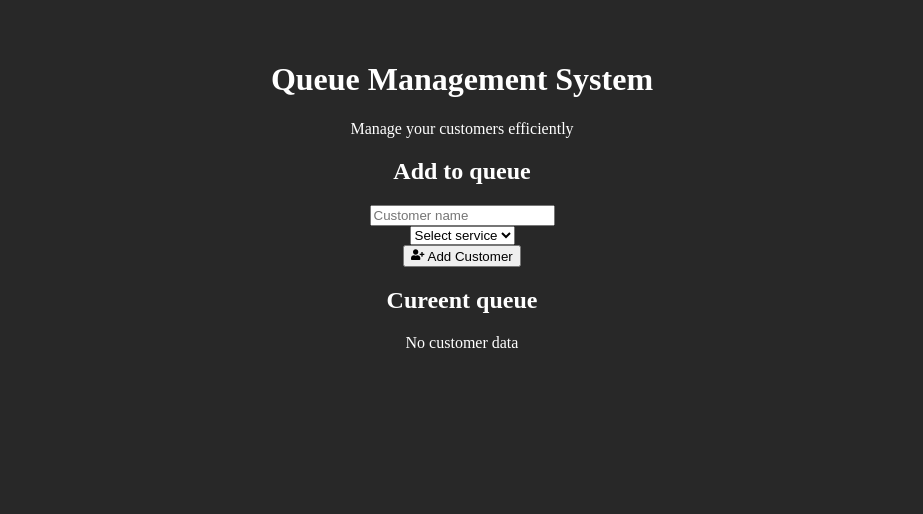
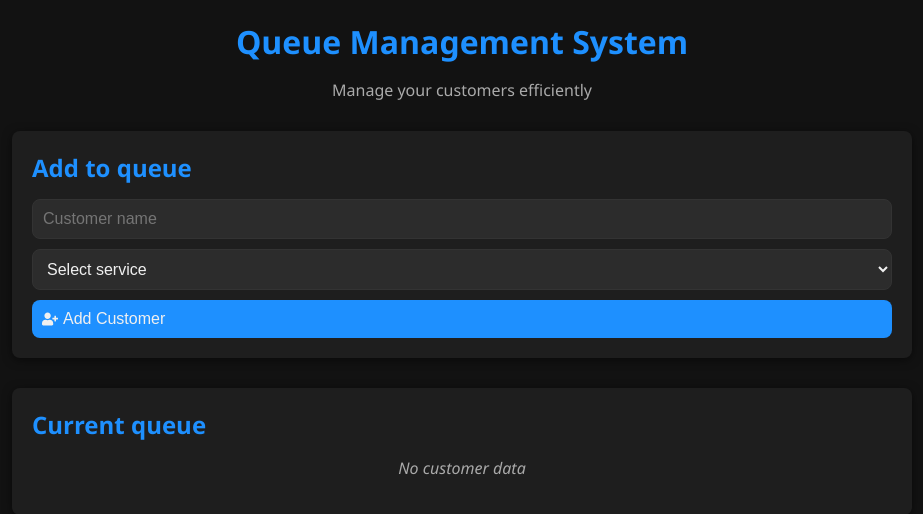
Before and after one commit to purvesh-liv/queue_mangement_system, a React (Vite) app: page / in a window 1280 px wide. Shown: the top 514 px of the page, without its empty margins (178-1101 px from the left). Built offline with nearby package versions, Linux system fonts and the light colour scheme.

Commit message:
added css

```diff
--- a/src/App.css
+++ b/src/App.css
@@ -1,46 +1,206 @@
+/* App.css - Dark Theme */
 
-#root {
-  max-width: 1280px;
-  margin: 0 auto;
-  padding: 2rem;
-  text-align: center;
-}
-body{
-  background-color: rgb(40, 40, 40);
-  color: white;
-}
-.logo {
-  height: 6em;
-  padding: 1.5em;
-  will-change: filter;
-  transition: filter 300ms;
-}
-.logo:hover {
-  filter: drop-shadow(0 0 2em #646cffaa);
-}
-.logo.react:hover {
-  filter: drop-shadow(0 0 2em #61dafbaa);
+/* Root variables */
+:root {
+  --primary: #1e90ff;
+  --success: #28a745;
+  --warning: #ffc107;
+  --info: #17a2b8;
+  --danger: #dc3545;
+  --text: #f0f0f0;
+  --subtext: #aaa;
+  --bg: #121212;
+  --card-bg: #1e1e1e;
+  --border-radius: 8px;
+  --transition: 0.3s ease;
+  --shadow: 0 2px 10px rgba(0,0,0,0.5);
 }
 
-@keyframes logo-spin {
-  from {
-    transform: rotate(0deg);
-  }
-  to {
-    transform: rotate(360deg);
-  }
+body {
+  margin: 0;
+  font-family: "Segoe UI", Tahoma, Geneva, Verdana, sans-serif;
+  background: var(--bg);
+  color: var(--text);
 }
 
-@media (prefers-reduced-motion: no-preference) {
-  a:nth-of-type(2) .logo {
-    animation: logo-spin infinite 20s linear;
-  }
+/* App Container */
+.app {
+  max-width: 900px;
+  margin: 0 auto;
+  padding: 20px;
 }
 
-.card {
-  padding: 2em;
+/* Header */
+header {
+  text-align: center;
+  margin-bottom: 30px;
 }
 
-.read-the-docs {
-  color: #888;
+header h1 {
+  margin: 0;
+  font-size: 2rem;
+  color: var(--primary);
 }
+
+header p {
+  color: var(--subtext);
+}
+
+/* Queue Form */
+.queue-form {
+  background: var(--card-bg);
+  padding: 20px;
+  border-radius: var(--border-radius);
+  box-shadow: var(--shadow);
+  margin-bottom: 30px;
+}
+
+.queue-form h2 {
+  margin-top: 0;
+  margin-bottom: 15px;
+  color: var(--primary);
+}
+
+.queue-form .form-group {
+  display: flex;
+  flex-direction: column;
+  gap: 10px;
+}
+
+.queue-form input,
+.queue-form select {
+  padding: 10px;
+  border: 1px solid #333;
+  border-radius: var(--border-radius);
+  font-size: 1rem;
+  background: #2c2c2c;
+  color: var(--text);
+  transition: border var(--transition), background var(--transition);
+}
+
+.queue-form input:focus,
+.queue-form select:focus {
+  border-color: var(--primary);
+  outline: none;
+  background: #333;
+}
+
+.queue-form button {
+  padding: 10px;
+  background: var(--primary);
+  color: var(--text);
+  border: none;
+  border-radius: var(--border-radius);
+  cursor: pointer;
+  font-size: 1rem;
+  display: flex;
+  align-items: center;
+  gap: 5px;
+  transition: background var(--transition);
+}
+
+.queue-form button:hover {
+  background: #1565c0;
+}
+
+/* Queue Display */
+.queue-display {
+  background: var(--card-bg);
+  padding: 20px;
+  border-radius: var(--border-radius);
+  box-shadow: var(--shadow);
+}
+
+.queue-display h2 {
+  margin-top: 0;
+  margin-bottom: 15px;
+  color: var(--primary);
+}
+
+.empty-queue {
+  color: var(--subtext);
+  text-align: center;
+  font-style: italic;
+}
+
+/* Queue Items */
+.queue-list {
+  display: flex;
+  flex-direction: column;
+  gap: 15px;
+}
+
+.queue-item {
+  display: flex;
+  justify-content: space-between;
+  align-items: center;
+  padding: 15px;
+  background: #2a2a2a;
+  border-radius: var(--border-radius);
+  transition: box-shadow var(--transition);
+}
+
+.queue-item:hover {
+  box-shadow: 0 4px 12px rgba(0,0,0,0.7);
+}
+
+.customer-info h3 {
+  margin: 0;
+  font-size: 1.1rem;
+}
+
+.customer-info p {
+  margin: 5px 0 0;
+  color: var(--subtext);
+}
+
+.status {
+  font-weight: bold;
+  margin-top: 5px;
+  display: inline-block;
+}
+
+/* Status colors */
+.status[style*="waiting"] {
+  color: var(--warning);
+}
+
+.status[style*="serving"] {
+  color: var(--success);
+}
+
+.status[style*="completed"] {
+  color: var(--info);
+}
+
+/* Action Buttons */
+.actions {
+  display: flex;
+  gap: 10px;
+}
+
+.actions button {
+  padding: 8px 12px;
+  border: none;
+  border-radius: var(--border-radius);
+  cursor: pointer;
+  color: var(--text);
+  font-size: 0.9rem;
+  transition: background var(--transition);
+}
+
+.server-btn {
+  background: var(--success);
+}
+
+.complete-btn {
+  background: var(--info);
+}
+
+.remove-btn {
+  background: var(--danger);
+}
+
+.actions button:hover {
+  opacity: 0.85;
+}
--- a/src/components/display.jsx
+++ b/src/components/display.jsx
@@ -14,7 +14,7 @@ function Display({ queue, onUpdateStatus,onRemove}) {
   };
   return (
     <div className="queue-display">
-      <h2>Cureent queue</h2>
+      <h2>Current queue</h2>
       {queue.length === 0 ? (
         <p className="empty-queue">No customer data</p>
       ) : (
@@ -45,7 +45,7 @@ function Display({ queue, onUpdateStatus,onRemove}) {
                     className="complete-btn"
                     onClick={() => onUpdateStatus(customer.id, "completed")}
                   >
-                    Serve
+                    Complete
                   </button>
                 )}
                <button className="remove-btn"
```
